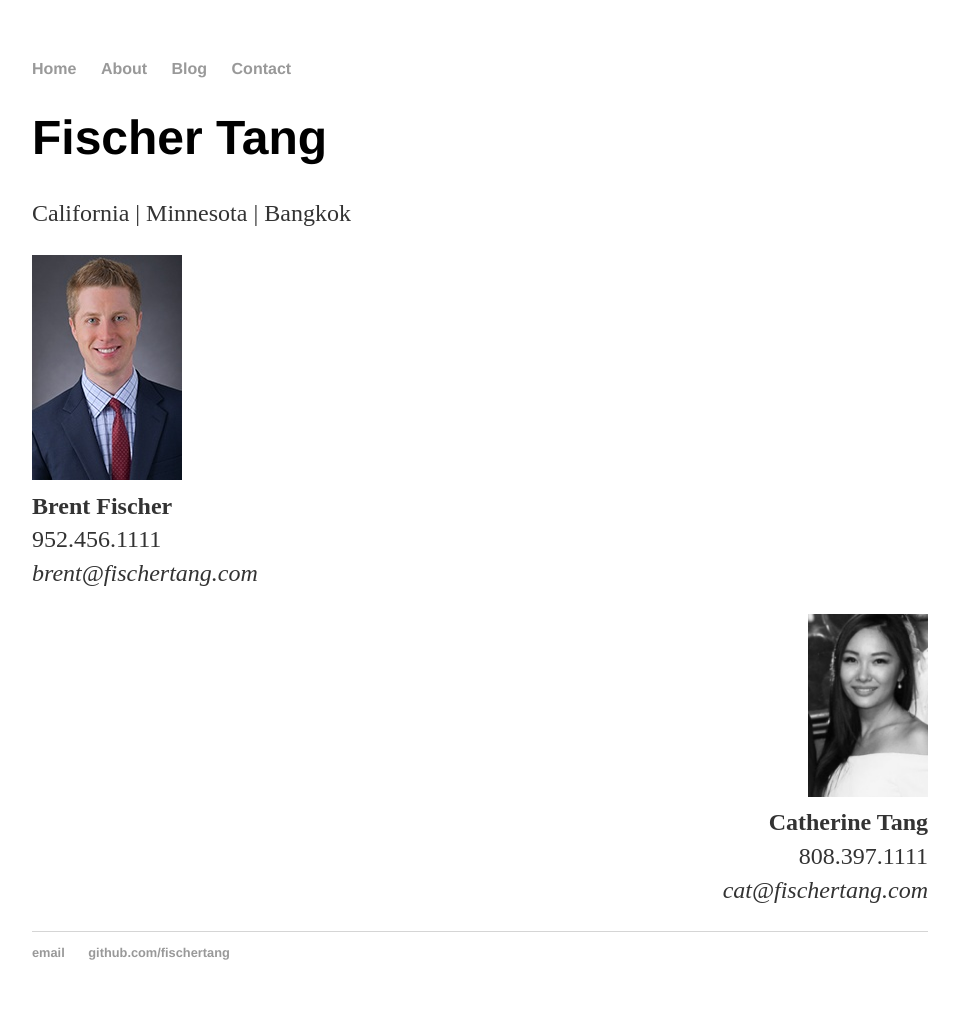
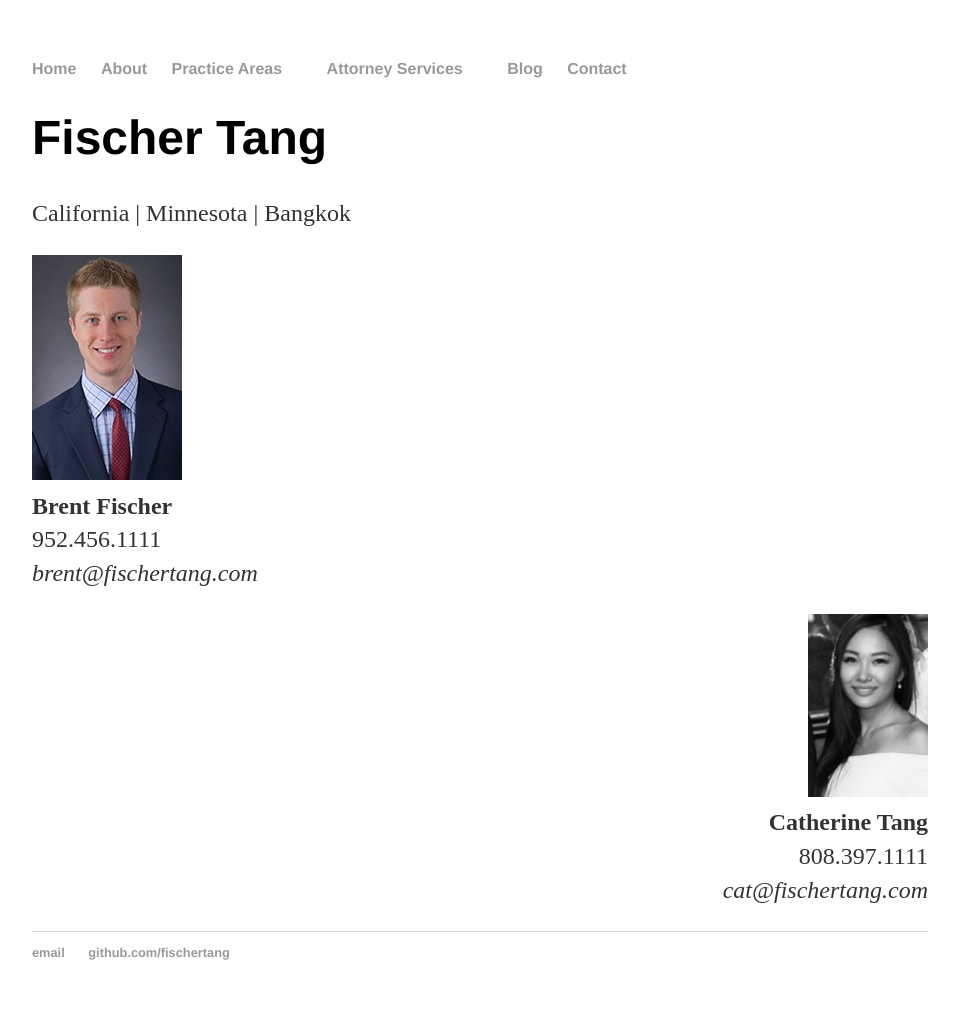
Before and after one commit to fischertang/fischertang.github.io, a Jekyll site: the page built from about/index.html, in a window 1280 px wide. Shown: the whole page, without its empty margins (160-1119 px from the left). Built offline with Jekyll 4.4.1, drawn with Linux system fonts in a browser that asks for light colours.

Commit message:
Update default.html

```diff
--- a/_layouts/default.html
+++ b/_layouts/default.html
@@ -10,6 +10,8 @@
 	    		<ul>
 	        		<li><a href="/">Home</a></li>
 		        	<li><a href="/about">About</a></li>
+				<li><a href="/practiceareas">Practice Areas</a><li>
+				<li><a href="/practiceareas">Attorney Services</a><li>
 	        		<li><a href="/blog">Blog</a></li>
 				<li><a href="/contact">Contact</a></li>
 	    		</ul>
```
